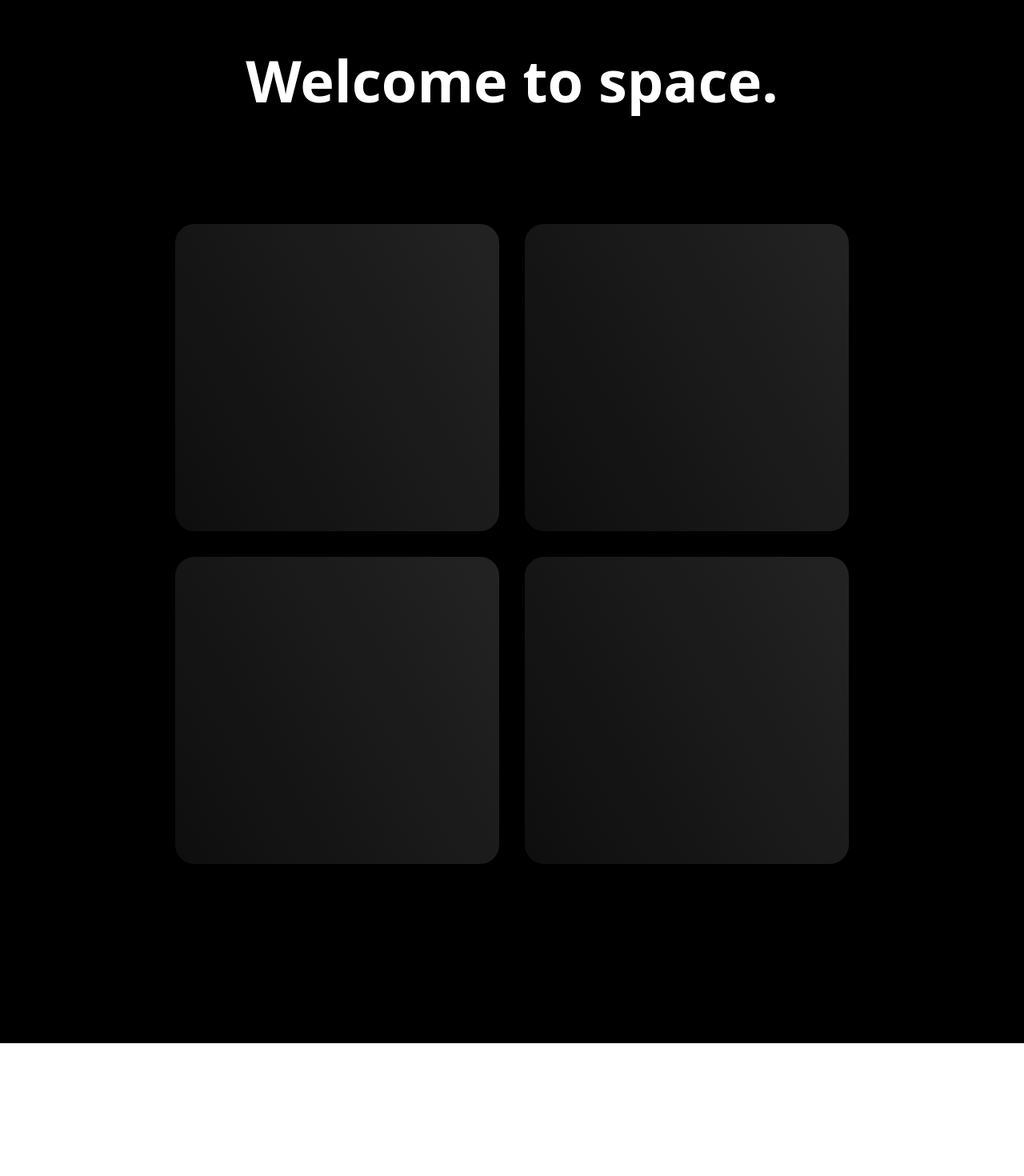
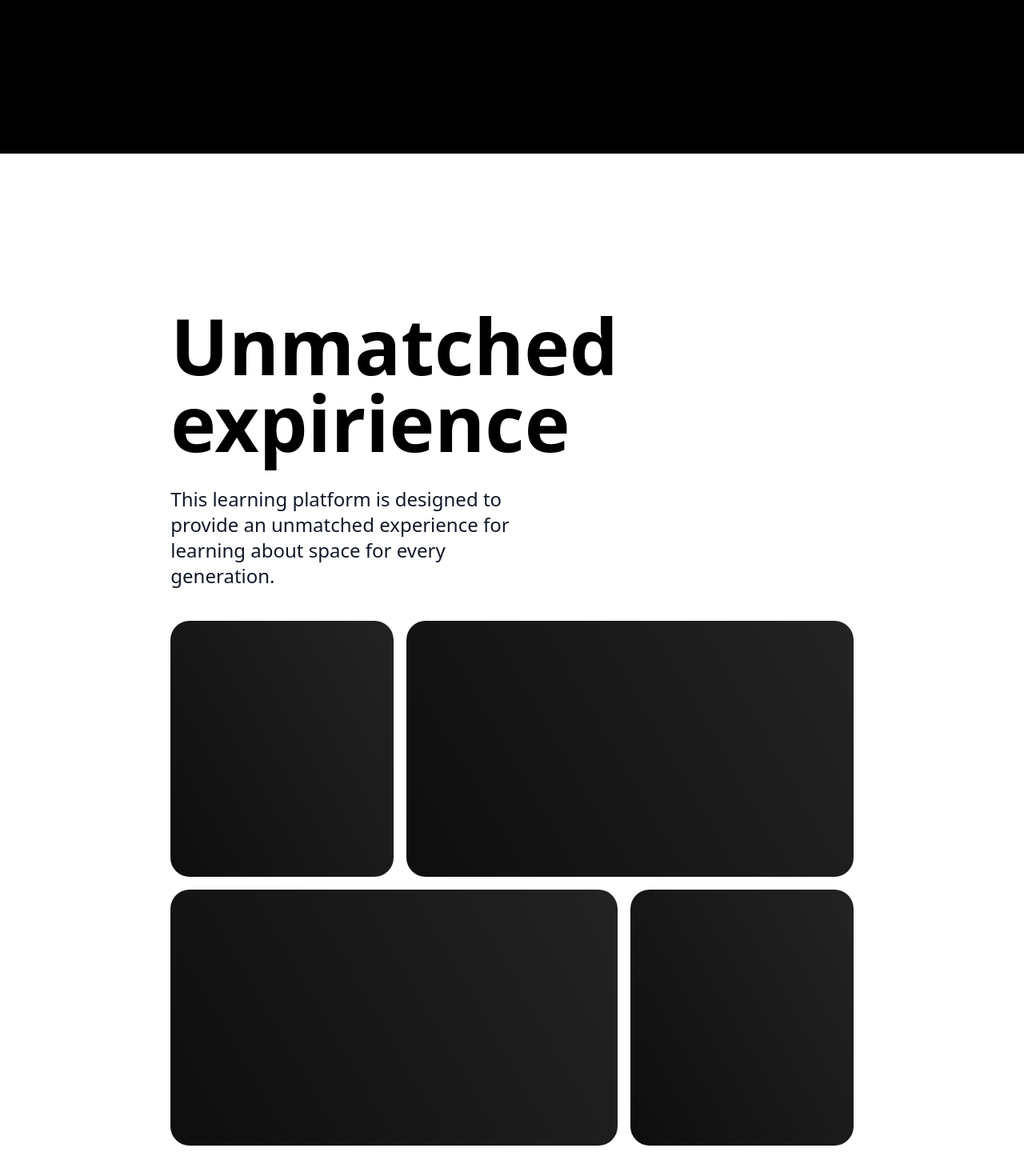
Before and after one commit to FilipElznic/LearningApp, a React (Vite) app in the folder Tailwind/Tailwind/: page / in a window 1280 px wide. Shown: the part 912-2382 px from the top of the page at 80% size. Built offline with nearby package versions, Linux system fonts and the light colour scheme; no server answers; a web font is replaced by a local one.

Commit message:
New design

```diff
--- a/Tailwind/Tailwind/src/pages/MainPage.jsx
+++ b/Tailwind/Tailwind/src/pages/MainPage.jsx
@@ -36,29 +36,30 @@ function MainPage() {
           </button>
         </div>
       </div>
-      <div className="min-h-screen w-full bg-black flex flex-col">
-        <h2 className="text-2xl sm:text-3xl md:text-4xl lg:text-6xl xl:text-7xl text-center text-white my-8 sm:my-12 md:my-16 lg:my-20 xl:my-28 px-4 font-semibold">
-          Welcome to space{dots}
-        </h2>
+      <div className="w-full h-[30vh]"></div>
 
-        {/* First row of cards */}
-        <div className="flex flex-col sm:flex-row w-full mt-4 sm:mt-6 md:mt-8 justify-center items-center gap-4 sm:gap-6 md:gap-8 px-4 sm:px-6 md:px-8">
-          <div className="w-full sm:w-1/2 md:w-2/5 lg:w-1/3 h-48 sm:h-64 md:h-80 lg:h-96 blackgradient rounded-2xl sm:rounded-3xl"></div>
-          <div className="w-full sm:w-1/2 md:w-2/5 lg:w-1/3 h-48 sm:h-64 md:h-80 lg:h-96 blackgradient rounded-2xl sm:rounded-3xl"></div>
+      <div className="min-h-screen bg-white flex justify-center items-center ">
+        <div className="w-2/3 h-full  mt-48">
+          <h2 className="text-3xl sm:text-4xl md:text-6xl lg:text-7xl xl:text-8xl font-bold">
+            Unmatched expirience
+          </h2>
+          <p className="text-2xl w-1/2 mt-8 font-extralight text-gray-900">
+            This learning platform is designed to provide an unmatched
+            experience for learning about space for every generation.
+          </p>
+          <div className="w-full h-full mt-10   flex flex-col gap-4">
+            <div className="w-full flex flex-row gap-4">
+              <div className="w-1/3 h-[40vh] rounded-3xl blackgradient"></div>
+              <div className="w-2/3 h-[40vh] rounded-3xl blackgradient"></div>
+            </div>
+            <div className="w-full flex flex-row gap-4">
+              <div className="w-2/3 h-[40vh] rounded-3xl blackgradient"></div>
+              <div className="w-1/3 h-[40vh] rounded-3xl blackgradient"></div>
+            </div>
+          </div>
         </div>
-
-        {/* Second row of cards */}
-        <div className="flex flex-col sm:flex-row w-full my-4 sm:my-6 md:my-8 justify-center items-center gap-4 sm:gap-6 md:gap-8 px-4 sm:px-6 md:px-8">
-          <div className="w-full sm:w-1/2 md:w-2/5 lg:w-1/3 h-48 sm:h-64 md:h-80 lg:h-96 blackgradient rounded-2xl sm:rounded-3xl"></div>
-          <div className="w-full sm:w-1/2 md:w-2/5 lg:w-1/3 h-48 sm:h-64 md:h-80 lg:h-96 blackgradient rounded-2xl sm:rounded-3xl"></div>
-        </div>
-
-        {/* Bottom spacer */}
-        <div className="w-full bg-black h-16 sm:h-20 md:h-24 lg:h-32 xl:h-48"></div>
       </div>
-
-      <div className="h-screen bg-white"></div>
-      <div className="h-screen bg-white"></div>
+      <div className="w-full h-screen bg-white"></div>
     </div>
   );
 }
```
